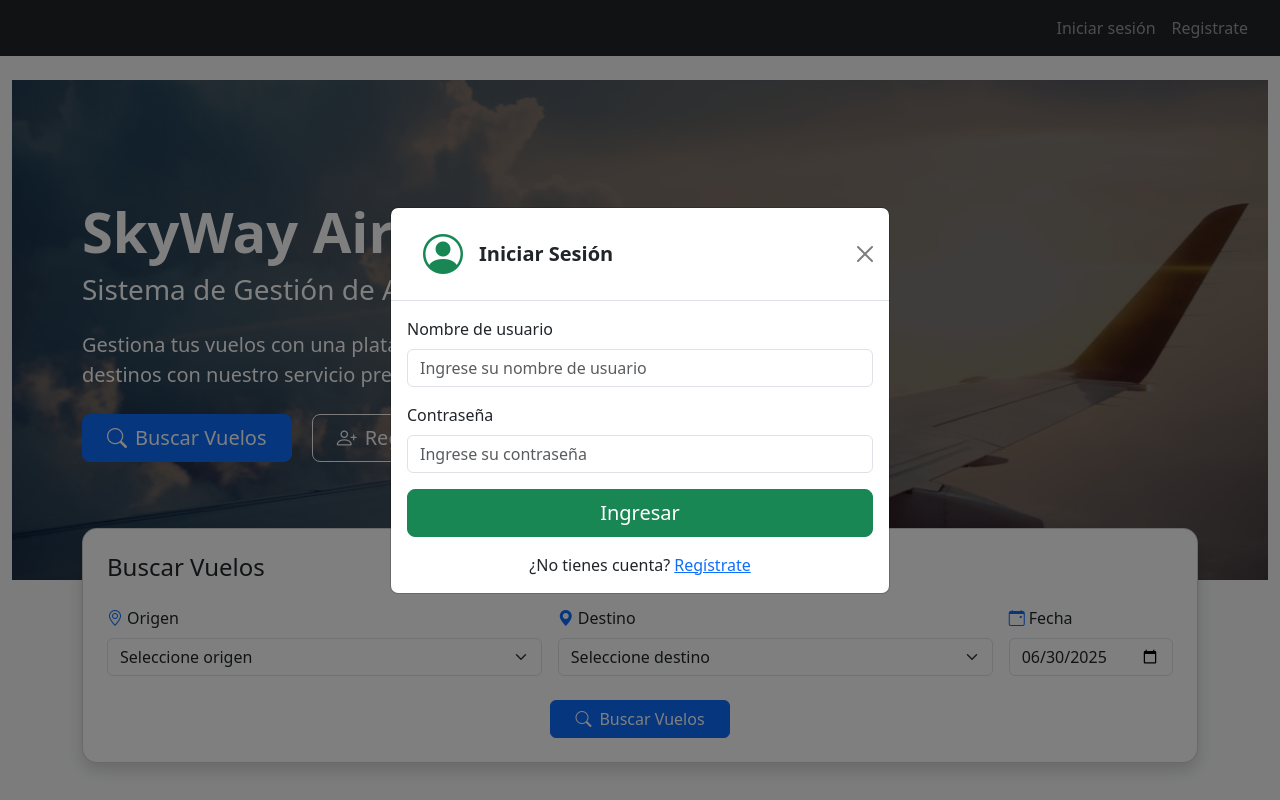
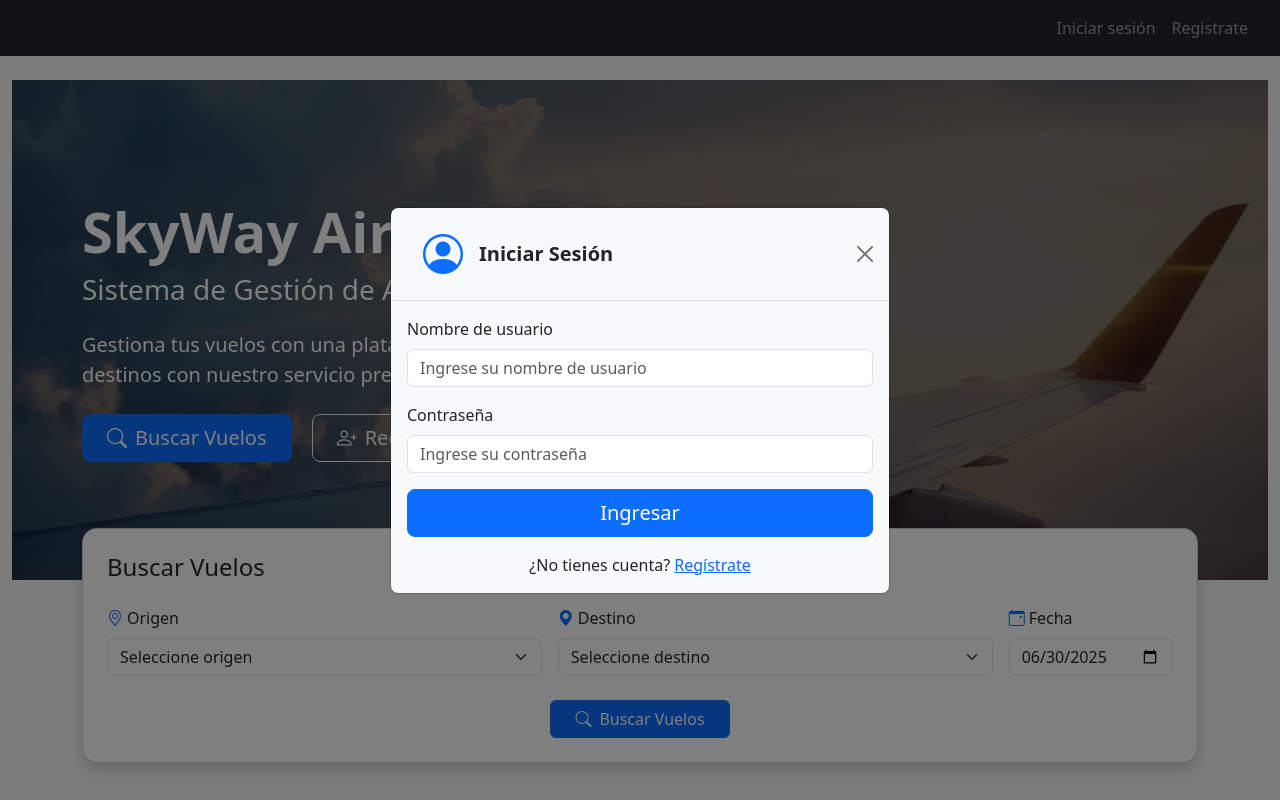
Before and after one commit to gonzalo-toledo/ing-soft-efi-cuat1, a Django app: page / in a window 1280 px wide, after a click on "Iniciar sesión". Run offline with Django 5.2, Linux system fonts and the light colour scheme; some libraries are stand-ins or nearby versions.

Commit message:
Refactor estilos de modal de inicio de sesión y registro para unificar colores y mejorar la apariencia

```diff
--- a/home/templates/account/login_modal.html
+++ b/home/templates/account/login_modal.html
@@ -1,8 +1,8 @@
 <div class="modal fade" id="loginModal" tabindex="-1" aria-hidden="true">
     <div class="modal-dialog modal-dialog-centered">
-        <div class="modal-content">
+        <div class="modal-content" style="background-color: #f8f9fa;">
             <div class="modal-header">
-                <i class="modal-title bi bi-person-circle fs-1 mx-3 text-success"></i>
+                <i class="modal-title bi bi-person-circle fs-1 mx-3 text-primary"></i>
                 <h5 class="modal-title fw-bold text-center">Iniciar Sesión</h5>
                 <button type="button" class="btn-close" data-bs-dismiss="modal"></button>
             </div>
@@ -22,7 +22,7 @@
                     </div>
 
                     <div class="d-flex justify-content-between align-items-center mt-3">
-                        <button type="submit" class="btn btn-success btn-lg w-100">Ingresar</button>
+                        <button type="submit" class="btn btn-primary btn-lg w-100">Ingresar</button>
                     </div>
                     <div class="mt-3 text-center">
                         <p class="m-0">¿No tienes cuenta?  <a href="#" data-bs-toggle="modal" data-bs-target="#registerModal">Regístrate</a></p>
--- a/home/templates/account/register_modal.html
+++ b/home/templates/account/register_modal.html
@@ -1,8 +1,8 @@
 <div class="modal fade" id="registerModal" tabindex="-1" aria-hidden="true">
     <div class="modal-dialog modal-dialog-centered">
-        <div class="modal-content">
+        <div class="modal-content" style="background-color: #f8f9fa;">
             <div class="modal-header">
-                <i class="modal-title bi bi-person-circle fs-1 mx-3 text-success"></i>
+                <i class="modal-title bi bi-person-circle fs-1 mx-3 text-primary"></i>
                 <h5 class="modal-title fw-bold text-center">Registro de Usuario</h5>
                 <button type="button" class="btn-close" data-bs-dismiss="modal"></button>
             </div>
@@ -27,7 +27,7 @@
                         {{ register_form.password2 }}
                     </div>
                     <div class="d-flex justify-content-between align-items-center mt-3">
-                        <button type="submit" class="btn btn-success btn-lg w-100">Registrar</button>
+                        <button type="submit" class="btn btn-primary btn-lg w-100">Registrar</button>
                     </div>
                     <div class="mt-3 text-center">
                         <p class="m-0">¿Ya estás registrado?  <a href="#" data-bs-toggle="modal" data-bs-target="#loginModal">Iniciar sesión</a></p>
```
